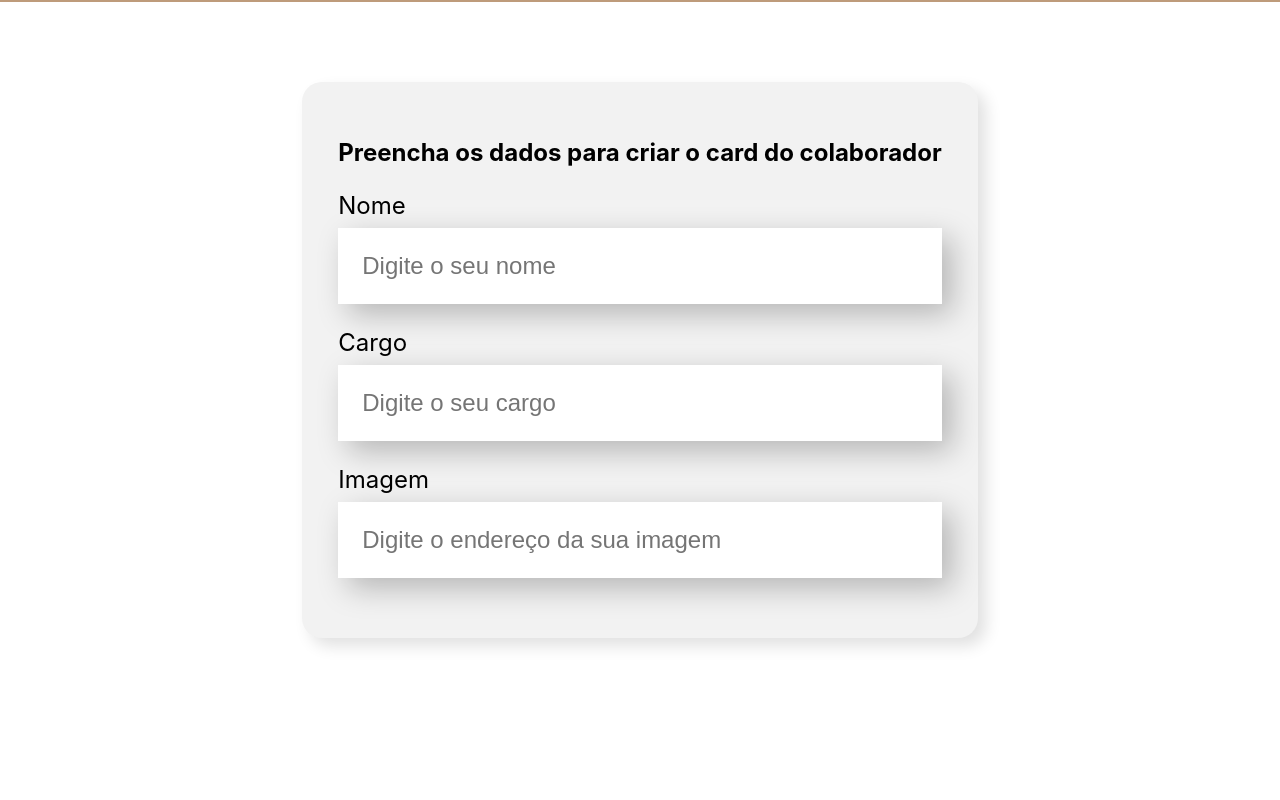
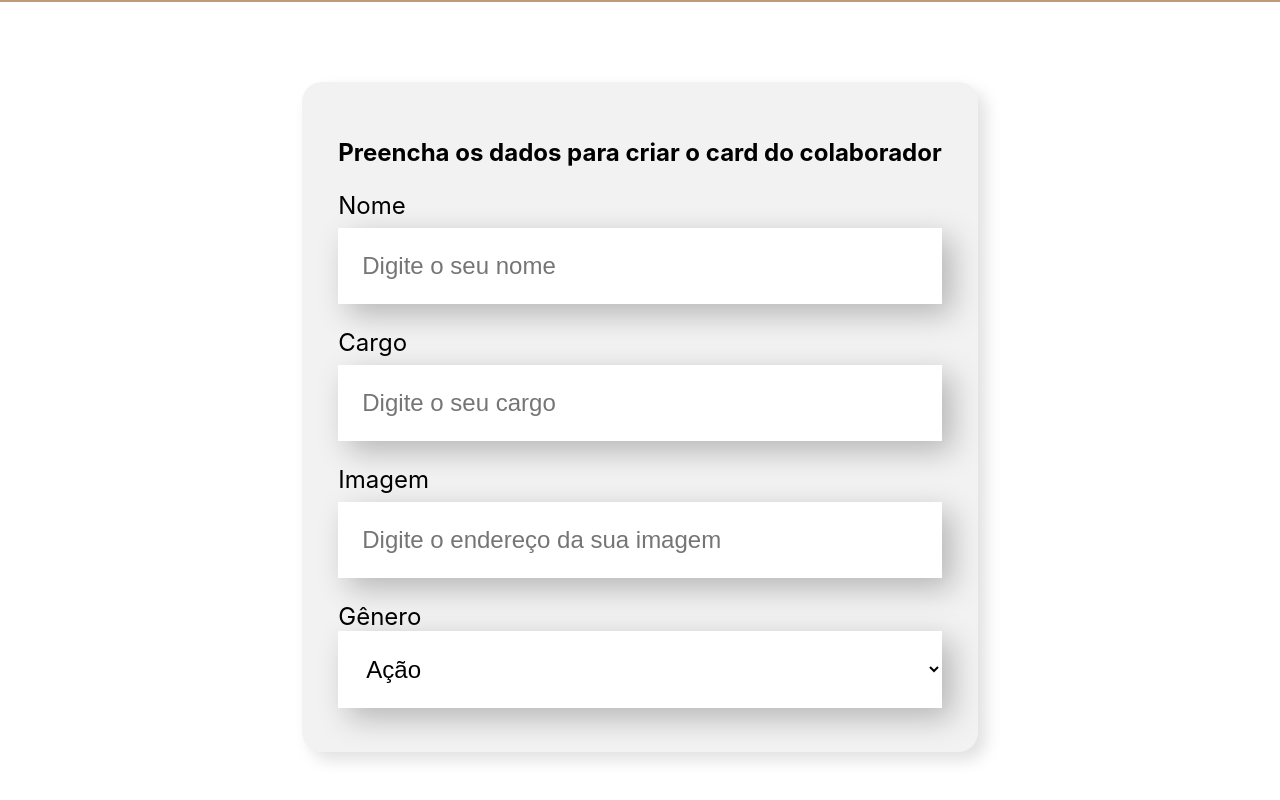
Before and after one commit to Enric0Mz/book-yourshelf, a JavaScript app: page / in a window 1280 px wide. Shown: the part 855-1655 px from the top of the page. Before the commit the page ends 1573 px from the top, so only its background shows below. Built offline with nearby package versions, Linux system fonts and the light colour scheme; the HTML template or start-up script is replaced by a standard one.

Commit message:
feat: add `DropDown` component

```diff
--- a/src/App.js
+++ b/src/App.js
@@ -1,6 +1,5 @@
 import Banner from './components/Banner/Banner';
 import Form from './components/Form';
-import TextField from './components/TextField';
 
 function App() {
   return (
--- /dev/null
+++ b/src/components/DropDown/DropDown.css
@@ -0,0 +1,15 @@
+.drop-down {
+    display: block;
+    margin-bottom: 8px;
+    font-size: 24px;
+}
+
+.drop-down select {
+    background-color: #FFF;
+    box-shadow: 10px 10px 30px rgba(0, 0, 0, 0.25);
+    width: 100%;
+    border: none;
+    font-size: 24px;
+    padding: 24px;
+    box-sizing: border-box;
+}
--- /dev/null
+++ b/src/components/DropDown/index.js
@@ -0,0 +1,15 @@
+import "./DropDown.css"
+
+const DropDown = (props) => {
+    console.log(props.items)
+    return (
+        <div className="drop-down">
+            <label>{props.label}</label>
+            <select>
+                    {props.items.map(item => <option key={item}>{item}</option>)}
+            </select>
+        </div>
+    )
+}
+
+export default DropDown
--- a/src/components/Form/index.js
+++ b/src/components/Form/index.js
@@ -1,7 +1,9 @@
 import TextField from "../TextField"
 import "./Form.css"
+import DropDown from "../DropDown"
 
 const Form = () => {
+    const genre = ["Ação", "Ficção", "Desenvolvimento Pessoal", "Romance", "Comédia", "Aventura"]
     return (
         <section className="forms">
             <form>
@@ -9,6 +11,7 @@
                 <TextField label="Nome" placeholder="Digite o seu nome" />
                 <TextField label="Cargo" placeholder="Digite o seu cargo" />
                 <TextField label="Imagem" placeholder="Digite o endereço da sua imagem" />
+                <DropDown label="Gênero" items={genre}/>
             </form>
         </section>
     )
```
